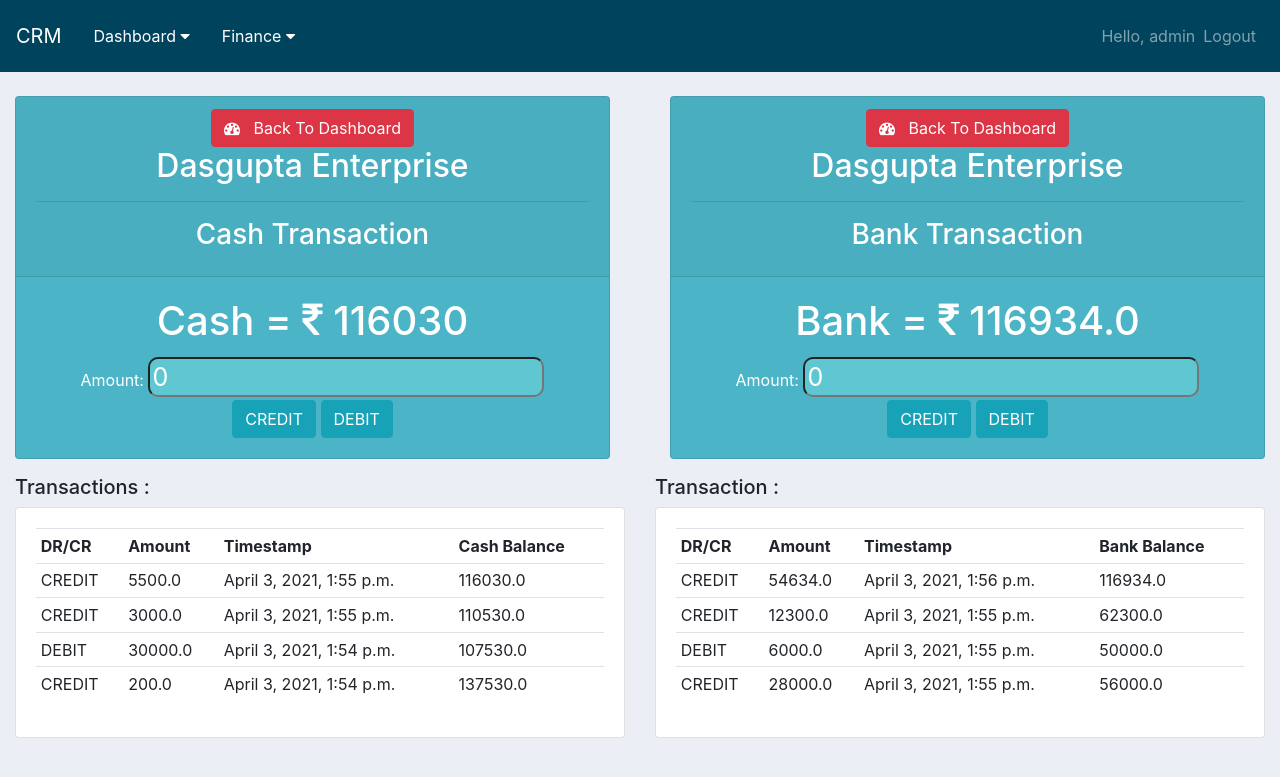
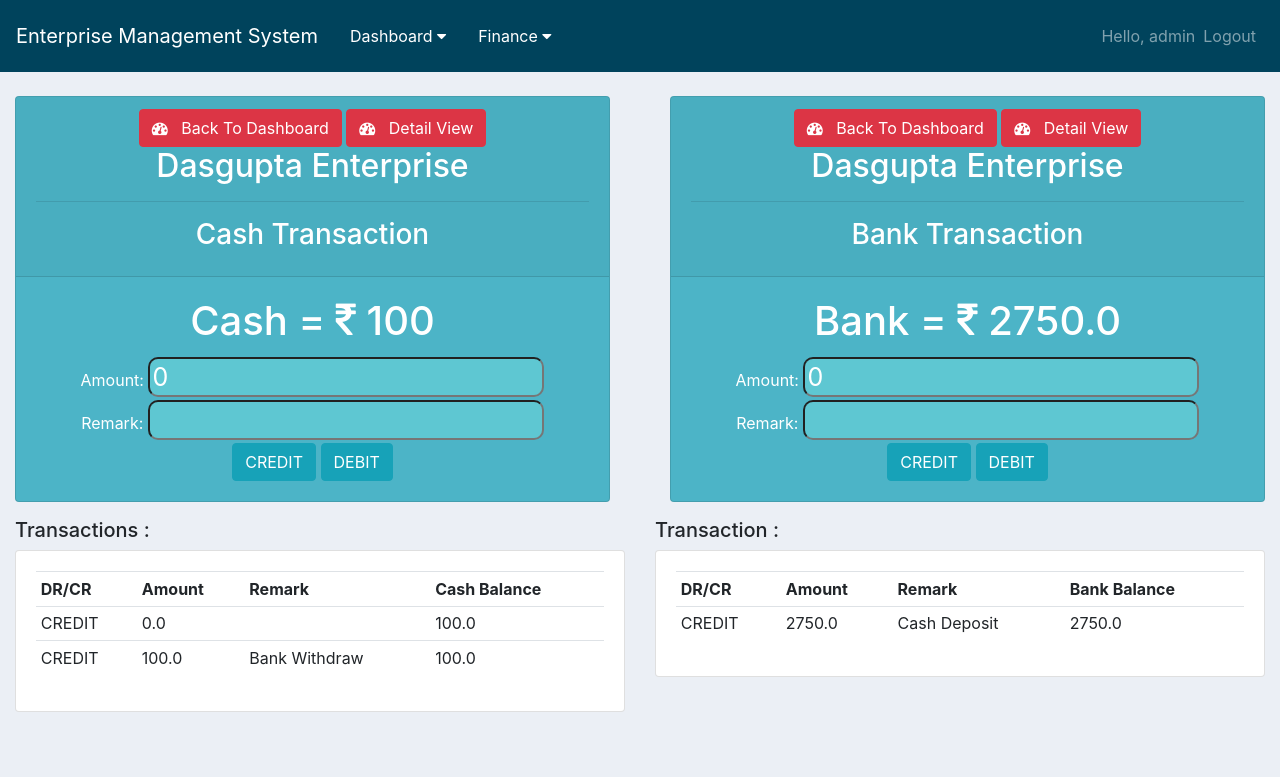
Before and after one commit to djangomaniac/dasgupta_pest, a Django app: page /finance/de_finance/ in a window 1280 px wide. Shown: the top 777 px of the page. Run offline with Django 3.2, Linux system fonts and the light colour scheme; a user stored in the database is signed in; data comes from the database, SQL or seed files in the repository; some libraries are stand-ins or nearby versions.

Commit message:
finance update

```diff
--- a/finance/models.py
+++ b/finance/models.py
@@ -21,6 +21,7 @@ class CashboxTransaction(models.Model):
     )
     company = models.ForeignKey(Company, null=True, on_delete=models.CASCADE)
     amount = models.FloatField()
+    remark = models.CharField(max_length=100, null=True)
     type = models.CharField(max_length=25, choices=TYPE_CHOICES)
     balance = models.FloatField(default=0)
     timestamp = models.DateTimeField(auto_now_add=True, null=True)
@@ -33,6 +34,7 @@ class BankTransaction(models.Model):
     )
     company = models.ForeignKey(Company, null=True, on_delete=models.CASCADE)
     amount = models.FloatField()
+    remark = models.CharField(max_length=100, null=True)
     type = models.CharField(max_length=25, choices=TYPE_CHOICES)
     balance = models.FloatField(default=0)
     timestamp = models.DateTimeField(auto_now_add=True, null=True)
--- a/finance/urls.py
+++ b/finance/urls.py
@@ -6,4 +6,6 @@ app_name = 'finance'
 urlpatterns = [
     path('ac_finance/', views.AC_finance_page, name='ac_finance'),
     path('de_finance/', views.DE_finance_page, name='de_finance'),
+    path('ac_finance_detail/', views.AC_finance_detail, name='ac_finance_detail'),
+    path('de_finance_detail/', views.DE_finance_detail, name='de_finance_detail'),
 ]
--- a/finance/views.py
+++ b/finance/views.py
@@ -1,5 +1,6 @@
 from django.shortcuts import render, redirect
 from .models import *
+from .filters import CashFilter, BankFilter
 from django.contrib.auth.decorators import login_required
 
 
@@ -12,29 +13,34 @@ def DE_finance_page(request):
 
     if request.method == 'POST':
         amount = request.POST.get('amount', '')
+        remark = request.POST.get('remark', '')
         section = request.POST.get('hidden_type', '')
         typeof = request.POST.get('action', '')
         if section == 'cash':
             if typeof == 'DEBIT':
                 cashbox.amount = cashbox.amount - float(amount)
                 cashbox.save()
-                cashtransaction = CashboxTransaction(company=cashbox.company, amount=float(amount), type=typeof, balance=cashbox.amount)
+                cashtransaction = CashboxTransaction(company=cashbox.company, amount=float(amount), remark=remark,
+                                                     type=typeof, balance=cashbox.amount)
                 cashtransaction.save()
             elif typeof == 'CREDIT':
                 cashbox.amount = cashbox.amount + float(amount)
                 cashbox.save()
-                cashtransaction = CashboxTransaction(company=cashbox.company, amount=float(amount), type=typeof, balance=cashbox.amount)
+                cashtransaction = CashboxTransaction(company=cashbox.company, amount=float(amount), remark=remark,
+                                                     type=typeof, balance=cashbox.amount)
                 cashtransaction.save()
         elif section == 'bank':
             if typeof == 'DEBIT':
                 bank.amount = bank.amount - float(amount)
                 bank.save()
-                banktransaction = BankTransaction(company=bank.company, amount=float(amount), type=typeof, balance=bank.amount)
+                banktransaction = BankTransaction(company=bank.company, amount=float(amount), remark=remark,
+                                                  type=typeof, balance=bank.amount)
                 banktransaction.save()
             elif typeof == 'CREDIT':
                 bank.amount = bank.amount + float(amount)
                 bank.save()
-                banktransaction = BankTransaction(company=bank.company, amount=float(amount), type=typeof, balance=bank.amount)
+                banktransaction = BankTransaction(company=bank.company, amount=float(amount), remark=remark,
+                                                  type=typeof, balance=bank.amount)
                 banktransaction.save()
         return redirect("/finance/de_finance")
 
@@ -59,29 +65,34 @@ def AC_finance_page(request):
 
     if request.method == 'POST':
         amount = request.POST.get('amount', '')
+        remark = request.POST.get('remark', '')
         section = request.POST.get('hidden_type', '')
         typeof = request.POST.get('action', '')
         if section == 'cash':
             if typeof == 'DEBIT':
                 cashbox.amount = cashbox.amount - float(amount)
                 cashbox.save()
-                cashtransaction = CashboxTransaction(company=cashbox.company, amount=float(amount), type=typeof, balance=cashbox.amount)
+                cashtransaction = CashboxTransaction(company=cashbox.company, amount=float(amount), remark=remark,
+                                                     type=typeof, balance=cashbox.amount)
                 cashtransaction.save()
             elif typeof == 'CREDIT':
                 cashbox.amount = cashbox.amount + float(amount)
                 cashbox.save()
-                cashtransaction = CashboxTransaction(company=cashbox.company, amount=float(amount), type=typeof, balance=cashbox.amount)
+                cashtransaction = CashboxTransaction(company=cashbox.company, amount=float(amount), remark=remark,
+                                                     type=typeof, balance=cashbox.amount)
                 cashtransaction.save()
         elif section == 'bank':
             if typeof == 'DEBIT':
                 bank.amount = bank.amount - float(amount)
                 bank.save()
-                banktransaction = BankTransaction(company=bank.company, amount=float(amount), type=typeof, balance=bank.amount)
+                banktransaction = BankTransaction(company=bank.company, amount=float(amount), remark=remark,
+                                                  type=typeof, balance=bank.amount)
                 banktransaction.save()
             elif typeof == 'CREDIT':
                 bank.amount = bank.amount + float(amount)
                 bank.save()
-                banktransaction = BankTransaction(company=bank.company, amount=float(amount), type=typeof, balance=bank.amount)
+                banktransaction = BankTransaction(company=bank.company, amount=float(amount), remark=remark,
+                                                  type=typeof, balance=bank.amount)
                 banktransaction.save()
         return redirect("/finance/ac_finance")
 
@@ -95,3 +106,39 @@ def AC_finance_page(request):
         'banktransactions': banktransactions,
     }
     return render(request, 'finance.html', context)
+
+
+@login_required(login_url='login')
+def DE_finance_detail(request):
+    cashtransactions = CashboxTransaction.objects.filter(company__name='Dasgupta Enterprise')
+    banktransactions = BankTransaction.objects.filter(company__name='Dasgupta Enterprise')
+    cash_filter = CashFilter(request.GET, queryset=cashtransactions)
+    cashtransactions = cash_filter.qs
+    bank_filter = BankFilter(request.GET, queryset=banktransactions)
+    banktransactions = bank_filter.qs
+    context = {
+        'title': "Dasgupta Enterprise",
+        'cashtransactions': cashtransactions,
+        'banktransactions': banktransactions,
+        'cash_filter': cash_filter,
+        'bank_filter': bank_filter,
+    }
+    return render(request, 'finance_detail.html', context)
+
+
+@login_required(login_url='login')
+def AC_finance_detail(request):
+    cashtransactions = CashboxTransaction.objects.filter(company__name='Asian Chemicals')
+    banktransactions = BankTransaction.objects.filter(company__name='Asian Chemicals')
+    cash_filter = CashFilter(request.GET, queryset=cashtransactions)
+    cashtransactions = cash_filter.qs
+    bank_filter = BankFilter(request.GET, queryset=banktransactions)
+    banktransactions = bank_filter.qs
+    context = {
+        'title': "Asian Chemicals",
+        'cashtransactions': cashtransactions,
+        'banktransactions': banktransactions,
+        'cash_filter': cash_filter,
+        'bank_filter': bank_filter,
+    }
+    return render(request, 'finance_detail.html', context)
--- a/templates/finance.html
+++ b/templates/finance.html
@@ -17,15 +17,22 @@
 					{% else %}
 					<a class="btn btn-danger" href="{% url 'DE_dashboard' %}"><i class="fa fa-tachometer"></i>&nbsp;&nbsp;&nbsp;Back To Dashboard</a>
 					{% endif %}
+					{% if title == 'Asian Chemicals' %}
+					<a class="btn btn-danger" href="{% url 'finance:ac_finance_detail' %}"><i class="fa fa-tachometer"></i>&nbsp;&nbsp;&nbsp;Detail View</a>
+					{% else %}
+					<a class="btn btn-danger" href="{% url 'finance:de_finance_detail' %}"><i class="fa fa-tachometer"></i>&nbsp;&nbsp;&nbsp;Detail View</a>
+					{% endif %}
 					<h2 class="text-center">{{ title }}</h2>
 					<hr>
 			  		<h3 class="card-title">Cash Transaction</h3>
 			  	</div>
 			  	<div class="card-body">
 			    	<h1 class="card-title">Cash = <i class="fa fa-rupee"></i> {{ cashbox.amount }}</h1>
-                    <form action="" method="POST"> {% csrf_token %}
+                    <form id="myFormCash" action="" method="POST"> {% csrf_token %}
 						<label for="amount">Amount:</label>
   						<input type="text" id="amount" name="amount" value="0" style="border-radius: 10px;height: 40px;background-color: #5ec7d2;color: white;font-size: 25px;"><br>
+						<label for="remark">Remark:</label>
+						<input type="text" id="remark" name="remark" value="" style="border-radius: 10px;height: 40px;background-color: #5ec7d2;color: white;font-size: 25px;"><br>
 						<input type="hidden" id="hidden_type" name="hidden_type" value="cash">
 						<input class="btn btn-info" type="submit" name="action" value="CREDIT" />
 						<input class="btn btn-info" type="submit" name="action" value="DEBIT" />
@@ -34,6 +41,29 @@
 			</div>
 		</div>
 	</div>
+<!--	<div class="col-md-2">-->
+<!--		<div class="row-md">-->
+<!--			<div class="card text-center text-white  mb-3" id="total-orders">-->
+<!--			  	<div class="card-header">-->
+<!--					<h5 class="card-title">Auto Transactions</h5>-->
+<!--				</div>-->
+<!--			</div>-->
+<!--		</div><hr><br>-->
+<!--		<div class="row-md">-->
+<!--			<div class="card text-center text-white  mb-3" id="total-orders">-->
+<!--				<div class="card-body">-->
+<!--					<button class="btn btn-info" id="To_Bank"> >> </button>-->
+<!--				</div>-->
+<!--			</div>-->
+<!--		</div>-->
+<!--		<div class="row-md">-->
+<!--			<div class="card text-center text-white  mb-3" id="total-orders">-->
+<!--				<div class="card-body">-->
+<!--					<button class="btn btn-info" id="To_Cash"> << </button>-->
+<!--				</div>-->
+<!--			</div>-->
+<!--		</div>-->
+<!--	</div>-->
     <div class="col">
 		<div class="col-md">
 			<div class="card text-center text-white  mb-3" id="total-orders">
@@ -43,15 +73,22 @@
 					{% else %}
 					<a class="btn btn-danger" href="{% url 'DE_dashboard' %}"><i class="fa fa-tachometer"></i>&nbsp;&nbsp;&nbsp;Back To Dashboard</a>
 					{% endif %}
+					{% if title == 'Asian Chemicals' %}
+					<a class="btn btn-danger" href="{% url 'finance:ac_finance_detail' %}"><i class="fa fa-tachometer"></i>&nbsp;&nbsp;&nbsp;Detail View</a>
+					{% else %}
+					<a class="btn btn-danger" href="{% url 'finance:de_finance_detail' %}"><i class="fa fa-tachometer"></i>&nbsp;&nbsp;&nbsp;Detail View</a>
+					{% endif %}
 					<h2 class="text-center">{{ title }}</h2>
 					<hr>
 			  		<h3 class="card-title">Bank Transaction</h3>
 			  	</div>
 			  	<div class="card-body">
 			    	<h1 class="card-title">Bank = <i class="fa fa-rupee"></i> {{ bank.amount }}</h1>
-					<form action="" method="POST"> {% csrf_token %}
+					<form id="myFormBank" action="" method="POST"> {% csrf_token %}
 						<label for="amount">Amount:</label>
   						<input type="text" id="amount" name="amount" value="0" style="border-radius: 10px;height: 40px;background-color: #5ec7d2;color: white;font-size: 25px;"><br>
+						<label for="remark">Remark:</label>
+						<input type="text" id="remark" name="remark" value="" style="border-radius: 10px;height: 40px;background-color: #5ec7d2;color: white;font-size: 25px;"><br>
 						<input type="hidden" id="hdden_type" name="hidden_type" value="bank">
 						<input class="btn btn-info" type="submit" name="action" value="CREDIT" />
 						<input class="btn btn-info" type="submit" name="action" value="DEBIT" />
@@ -72,14 +109,14 @@
 					<tr>
 						<th>DR/CR</th>
 						<th>Amount</th>
-						<th>Timestamp</th>
+						<th>Remark</th>
 						<th>Cash Balance</th>
 					</tr>
 					{% for transaction in cashtransactions|slice:"::-1"|slice:":15" %}
                     <tr>
                         <td>{{ transaction.type }}</td>
                         <td>{{ transaction.amount }}</td>
-                        <td>{{ transaction.timestamp }}</td>
+                        <td>{{ transaction.remark }}</td>
 						<td>{{ transaction.balance }}</td>
                     </tr>
 					{% endfor %}
@@ -94,14 +131,14 @@
 					<tr>
 						<th>DR/CR</th>
 						<th>Amount</th>
-						<th>Timestamp</th>
+						<th>Remark</th>
 						<th>Bank Balance</th>
 					</tr>
 					{% for transaction in banktransactions|slice:"::-1"|slice:":15" %}
                     <tr>
                         <td>{{ transaction.type }}</td>
                         <td>{{ transaction.amount }}</td>
-                        <td>{{ transaction.timestamp }}</td>
+                        <td>{{ transaction.remark }}</td>
 						<td>{{ transaction.balance }}</td>
                     </tr>
 					{% endfor %}
--- a/templates/navbar.html
+++ b/templates/navbar.html
@@ -1,5 +1,5 @@
 <nav class="navbar navbar-expand-lg navbar-dark" style="background-color: #00435c;">
-  <a class="navbar-brand" href="{% url 'home' %}">CRM</a>
+  <a class="navbar-brand" href="{% url 'home' %}">Enterprise Management System</a>
   <button class="navbar-toggler" type="button" data-toggle="collapse" data-target="#navbarNav" aria-controls="navbarNav" aria-expanded="false" aria-label="Toggle navigation">
     <span class="navbar-toggler-icon"></span>
   </button>
```
Also changed, not shown: dasguptaPest/settings.py (+5 -4 lines), finance/filters.py (added, +23 -0 lines), order/models.py (+5 -4 lines), templates/finance_detail.html (added, +92 -0 lines), db.sqlite3, finance/migrations/0004_auto_20210630_1015.py (added), order/migrations/0009_auto_20210701_1215.py (added), order/migrations/0010_auto_20210701_1217.py (added), order/migrations/0011_auto_20210701_1241.py (added), order/migrations/0012_order_csr.py (added).
